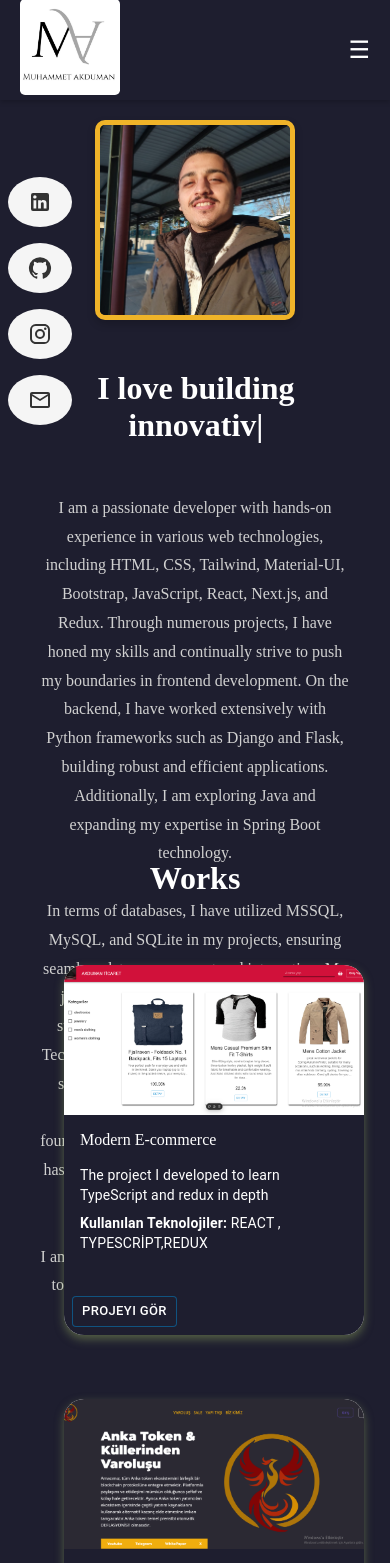
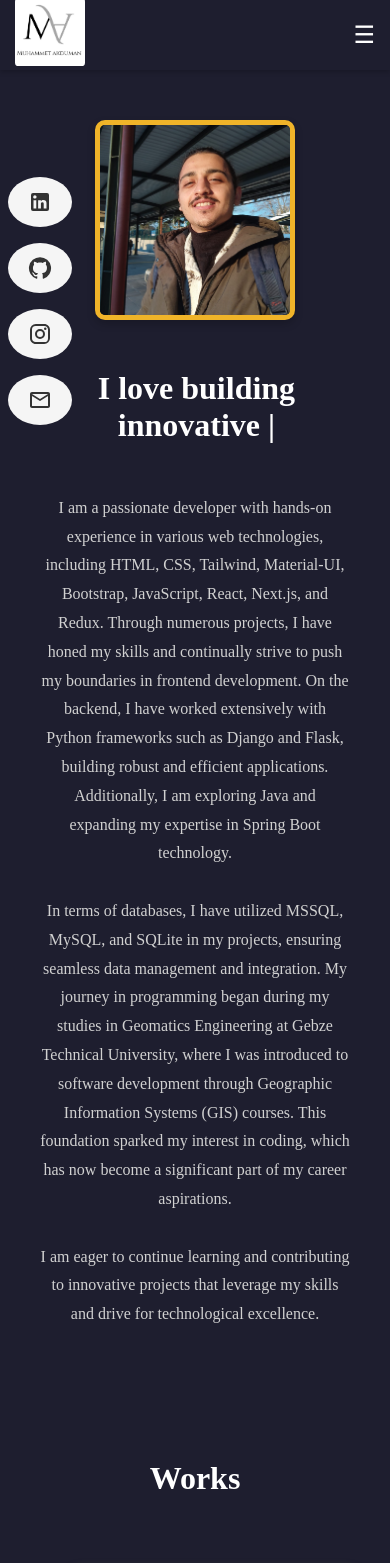
Before and after one commit to muhammetakduman/PersonalyWebsite, a React (Vite) app: page / in a window 390 px wide. Shown: the top 1563 px of the page. Built offline with nearby package versions, Linux system fonts and the light colour scheme.

Commit message:
responsive

```diff
--- a/src/App.jsx
+++ b/src/App.jsx
@@ -4,7 +4,6 @@ import './App.css'
 import Navbar from '../src/components/Navbar'
 import Home from '../src/components/Home'
 import Work from '../src/components/Work'
-import Contackme from './components/Contackme'
 import ContactForm from './components/ContactForm'
 import SocialMediaLinks from './components/SocialMediaLinks'
 function App() {
@@ -29,7 +28,6 @@ function App() {
         <div >
           <ContactForm />
         </div>
-
       </div>
     </>
   )
--- a/src/components/ContactForm.jsx
+++ b/src/components/ContactForm.jsx
@@ -34,10 +34,12 @@ function ContactForm() {
     };
 
     return (
+        <div id="contact">
+
             <Box
                 sx={{
                     backgroundColor: "#1e1e2f", // Genel arka plan
-                paddingBottom: "200px", // Alttan boşluk
+                    paddingBottom: "150px", // Alttan boşluk
                 }}
             >
                 <Box
@@ -61,10 +63,10 @@ function ContactForm() {
                             color: "#ffffff", // Başlık rengi
                         }}
                     >
-                    İletişime Geçin
+                        Contact Me (akdumanmuhammet34@gmail.com)
                     </Typography>
                     <TextField
-                    label="Ad Soyad"
+                        label="Name"
                         name="name"
                         value={formData.name}
                         onChange={handleChange}
@@ -90,7 +92,7 @@ function ContactForm() {
                         }}
                     />
                     <TextField
-                    label="E-posta Adresi"
+                        label="E-mail Adress"
                         name="email"
                         value={formData.email}
                         onChange={handleChange}
@@ -117,7 +119,7 @@ function ContactForm() {
                         }}
                     />
                     <TextField
-                    label="Mesajınız"
+                        label="Message"
                         name="message"
                         value={formData.message}
                         onChange={handleChange}
@@ -155,8 +157,8 @@ function ContactForm() {
                             },
                         }}
                         fullWidth
-                >
-                    Gönder
+                    >SEND
+
                     </Button>
 
                     <Snackbar
@@ -170,6 +172,7 @@ function ContactForm() {
                     </Snackbar>
                 </Box>
             </Box>
+        </div>
     );
 }
 
--- a/src/components/Navbar.jsx
+++ b/src/components/Navbar.jsx
@@ -30,7 +30,7 @@ function Navbar() {
                     </Link>
                 </li>
                 <li>
-                    <Link to="skills" smooth={true} duration={500} onClick={toggleMenu}>
+                    <Link to="work" smooth={true} duration={500} onClick={toggleMenu}>
                         Skills
                     </Link>
                 </li>
--- a/src/components/ProjeList.jsx
+++ b/src/components/ProjeList.jsx
@@ -1,13 +1,24 @@
-import React from "react";
+import React, { useEffect, useState } from "react";
 import Box from "@mui/material/Box";
 import Grid from "@mui/material/Grid"; // Material-UI Grid
 import ProjectCard from "./ProjectCard";
 import projects from "../data/ProjeData";
 
 function ProjectList() {
+    const [isMobile, setIsMobile] = useState(false);
+    useEffect(() => {
+        const handleResize = () => {
+            setIsMobile(window.innerWidth <= 650); // Ekran genişliği 600px'den küçükse mobil duruma geç
+        };
+        handleResize();
+        window.addEventListener("resize", handleResize);
+        return () => window.removeEventListener("resize", handleResize);
+    }, [])
     return (
         <Box sx={{ flexGrow: 1, padding: { xs: 2, sm: 4, md: 6 }, backgroundColor: "#1e1e2f" }}>
-            <h1 style={{ textAlign: "center", color: "white", marginBottom: "20px" }}>Works</h1>
+            <h1 style={{
+                textAlign: "center", color: "white", marginBottom: "20px", marginTop: isMobile ? "600px" : "20px"
+            }}>Works</h1>
             <Grid
                 container
                 spacing={4} // Kartlar arasındaki boşluk
--- a/src/components/ProjectCard.jsx
+++ b/src/components/ProjectCard.jsx
@@ -32,17 +32,19 @@ function ProjectCard({ project }) {
             />
             <CardContent
                 sx={{
-                    backgroundColor: '#1e1e2f', color: 'white',
-                    flexGrow: 1 // Kart içeriğinin eşitlenmesini sağlar
+                    backgroundColor: '#1e1e2f',
+                    color: 'white',
+                    flexGrow: 1, // Kart içeriğinin eşitlenmesini sağlar
+                    fontFamily: 'Times New Roman, serif', // Times New Roman yazı tipi
                 }}
             >
-                <Typography variant="h7" color="white"> {/* Yazı rengini ayarlayın */}
+                <Typography variant="h7" sx={{ fontFamily: 'Times New Roman, serif' }}> {/* Yazı rengini ayarlayın */}
                     {project.name}
                 </Typography>
-                <Typography variant="body2" color="white" mt={2}>
+                <Typography variant="body2" sx={{ fontFamily: 'Times New Roman, serif', marginTop: 2 }}>
                     {project.additionalInfo}
                 </Typography>
-                <Typography variant="body2" color="white" mt={1}>
+                <Typography variant="body2" sx={{ fontFamily: 'Times New Roman, serif', marginTop: 1 }}>
                     <b>Kullanılan Teknolojiler:</b> {project.techologies}
                 </Typography>
             </CardContent>
@@ -56,10 +58,11 @@ function ProjectCard({ project }) {
                         marginTop: 0,
                         backgroundColor: '#1e1e2f',
                         color: 'white',
-                        '&:hover': { backgroundColor: '#333', color: 'white' }
+                        '&:hover': { backgroundColor: '#333', color: 'white' },
+                        fontFamily: 'Times New Roman, serif', // Buton yazı tipi
                     }}
                 >
-                    Projeyi Gör
+                    SEE Project
                 </Button>
             </CardActions>
         </Card>
--- a/src/components/SocialMediaLinks.jsx
+++ b/src/components/SocialMediaLinks.jsx
@@ -1,4 +1,4 @@
-import React from "react";
+import React, { useState, useEffect } from "react";
 import { Box, Button } from "@mui/material";
 import LinkedInIcon from "@mui/icons-material/LinkedIn";
 import GitHubIcon from "@mui/icons-material/GitHub";
@@ -6,6 +6,46 @@ import InstagramIcon from "@mui/icons-material/Instagram";
 import MailOutlineIcon from "@mui/icons-material/MailOutline";
 
 const SocialMediaLinks = () => {
+    const [isVisible, setIsVisible] = useState(true);
+    const [isMobile, setIsMobile] = useState(false);
+
+    useEffect(() => {
+        // Ekran genişliğine göre mobil durumu kontrol et
+        const handleResize = () => {
+            setIsMobile(window.innerWidth <= 768); // 768px'den küçükse mobil kabul et
+        };
+
+        handleResize(); // İlk yüklemede durumu kontrol et
+        window.addEventListener("resize", handleResize);
+
+        return () => {
+            window.removeEventListener("resize", handleResize);
+        };
+    }, []);
+
+    useEffect(() => {
+        if (!isMobile) {
+            // Masaüstü ise bağlantıları her zaman görünür yap
+            setIsVisible(true);
+            return;
+        }
+
+        // Mobilde scroll durumuna göre görünürlük ayarla
+        const handleScroll = () => {
+            if (window.scrollY > 50) {
+                setIsVisible(false);
+            } else {
+                setIsVisible(true);
+            }
+        };
+
+        window.addEventListener("scroll", handleScroll);
+
+        return () => {
+            window.removeEventListener("scroll", handleScroll);
+        };
+    }, [isMobile]);
+
     const socialLinks = [
         { name: "LinkedIn", icon: <LinkedInIcon />, url: "https://www.linkedin.com/in/muhammetakduman/" },
         { name: "GitHub", icon: <GitHubIcon />, url: "https://github.com/muhammetakduman" },
@@ -19,7 +59,7 @@ const SocialMediaLinks = () => {
                 position: "fixed",
                 left: 0,
                 top: "20%",
-                display: "flex",
+                display: isVisible ? "flex" : "none",
                 flexDirection: "column",
                 gap: 2,
                 padding: 1,
--- a/src/css/Navbar.css
+++ b/src/css/Navbar.css
@@ -25,14 +25,12 @@
 /* Logo Görseli */
 .navbar-logo {
     width: 100px;
-    /* Logonun genişliği */
+    /* Varsayılan logonun genişliği */
     height: auto;
     /* Oranları koruyarak yüksekliği ayarlar */
     border-radius: 5%;
     /* Yuvarlak logo (isteğe bağlı) */
-
 }
-
 
 /* Menü container */
 .nav-menu {
@@ -93,20 +91,42 @@
     transform: scale(1.1);
 }
 
+.menu-icon {
+    display: none;
+}
+
 /* Responsive Navbar */
 @media (max-width: 768px) {
+    .navbar {
+        height: 70px;
+        /* Mobilde navbar yüksekliği */
+        padding: 0 15px;
+        /* Kenar boşluklarını mobil için ayarladık */
+    }
+
+    .navbar-logo {
+        width: 70px;
+        /* Mobilde logo genişliği */
+        height: auto;
+        /* Oranları koruyarak yüksekliği ayarlar */
+    }
+
     .nav-menu {
         display: none;
         flex-direction: column;
         background-color: #1e1e2f;
         position: absolute;
-        top: 100px;
-        right: 20px;
-        width: 220px;
+        top: 70px;
+        /* Mobilde menünün navbar altına hizalanması */
+        right: 0px;
+        /* Sağdan biraz boşluk */
+        width: 120px;
+        /* Menü genişliği */
         border-radius: 10px;
-        padding: 15px;
-        gap: 15px;
-        /* Mobilde menü elemanları arası boşluk */
+        padding: 10px;
+        /* Menü içeriği için daha az boşluk */
+        gap: 10px;
+        /* Menü elemanları arası boşluk küçültüldü */
     }
 
     .nav-menu.active {
@@ -117,6 +137,9 @@
         height: 40px;
         /* Mobilde link yüksekliği */
         line-height: 40px;
+        /* Link içerik ortalaması */
+        font-size: 14px;
+        /* Font boyutunu küçülttük */
     }
 
     .menu-icon {
@@ -126,9 +149,3 @@
         cursor: pointer;
     }
 }
-
-@media (min-width: 769px) {
-    .menu-icon {
-        display: none;
-    }
-}
```
Lines whose indentation alone changed are shown as unchanged.
